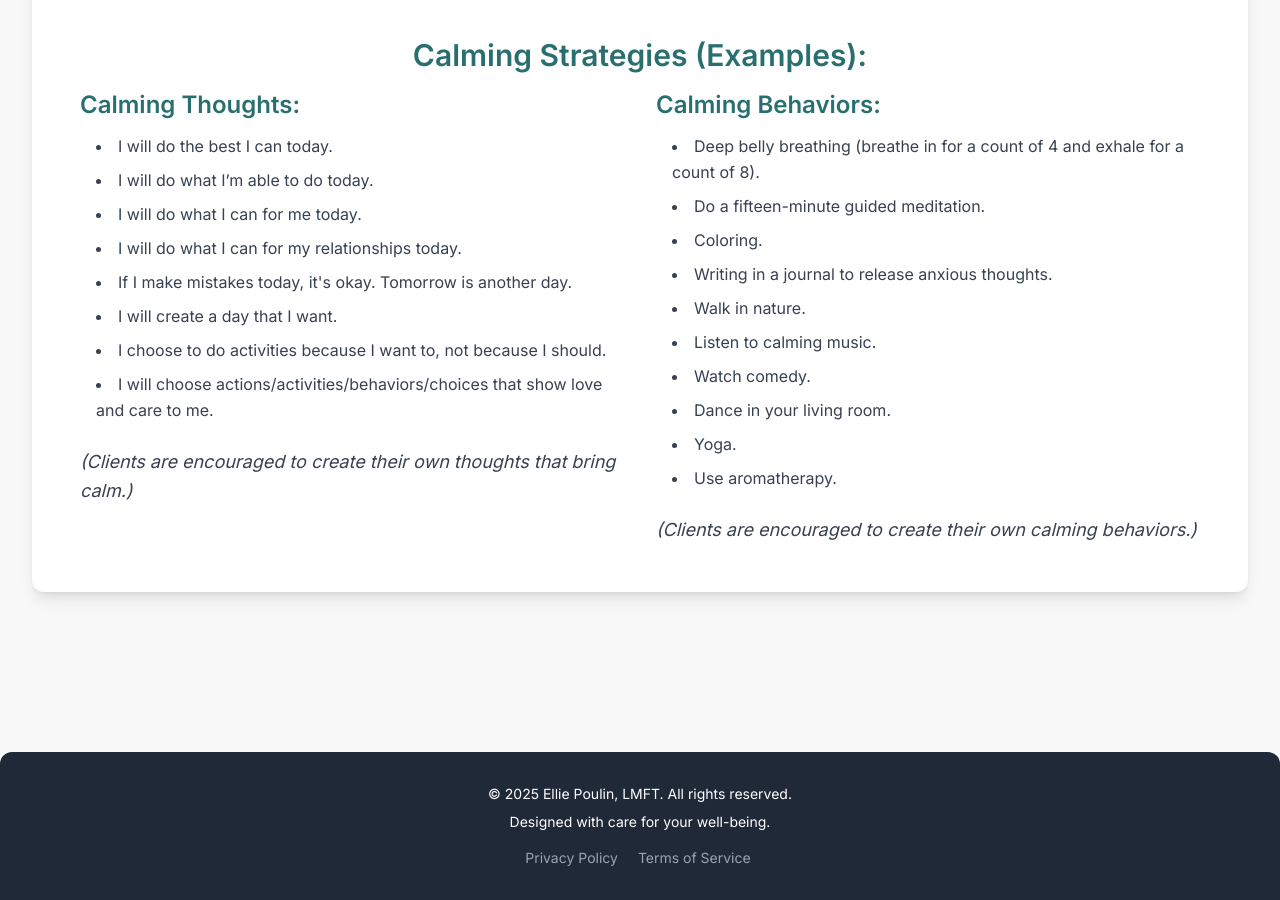
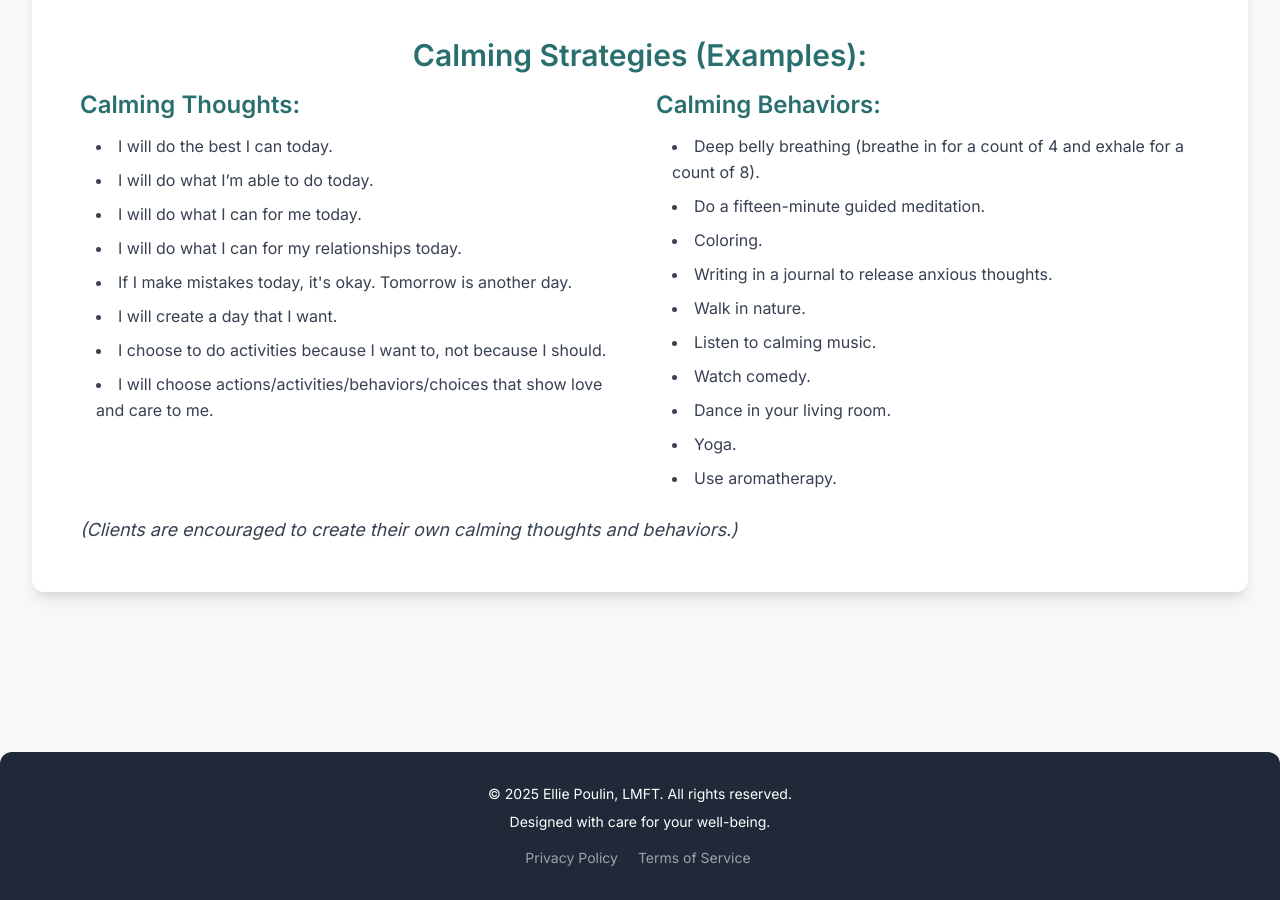
Before and after one commit to elliepoulin/elliepoulin.github.io, a Jekyll site: the page built from my-approach.html, in a window 1280 px wide and 900 px high, scrolled down 2228 px. Built offline with Jekyll 4.4.1, drawn with Linux system fonts in a browser that asks for light colours; nearby versions of some CDN libraries; some web fonts are replaced.

Commit message:
Update my-approach.html

```diff
--- a/my-approach.html
+++ b/my-approach.html
@@ -162,9 +162,6 @@ permalink: /my-approach/
                         <li class="mb-2">I choose to do activities because I want to, not because I should.</li>
                         <li class="mb-2">I will choose actions/activities/behaviors/choices that show love and care to me.</li>
                     </ul>
-                    <p class="text-lg leading-relaxed mb-6">
-                        <em>(Clients are encouraged to create their own thoughts that bring calm.)</em>
-                    </p>
                 </div>
                 <div>
                     <h3 class="text-2xl font-semibold text-primary-dark mb-3">Calming Behaviors:</h3>
@@ -180,11 +177,11 @@ permalink: /my-approach/
                         <li class="mb-2">Yoga.</li>
                         <li class="mb-2">Use aromatherapy.</li>
                     </ul>
-                    <p class="text-lg leading-relaxed">
-                        <em>(Clients are encouraged to create their own calming behaviors.)</em>
-                    </p>
                 </div>
             </div>
+            <p class="text-lg leading-relaxed">
+                <em>(Clients are encouraged to create their own calming thoughts and behaviors.)</em>
+            </p>
         </div>
     </div>
 </section>
```
